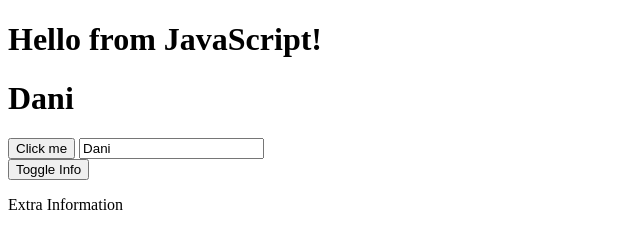
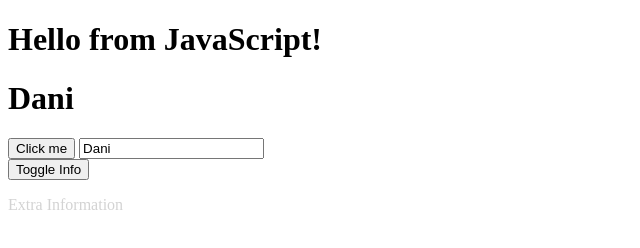
Before and after one commit to christinaheadley/practice_vuejs, a plain HTML site: page index.html in a window 1280 px wide. Both pictures are taken after a click on the button "Toggle Info". Shown: the whole page, without its empty margins (0-640 px from the left). Drawn offline with nearby package versions, Linux system fonts and the light colour scheme.

Commit message:
adds v-bind:class directive

```diff
--- a/index.html
+++ b/index.html
@@ -7,6 +7,12 @@
     <script src="https://cdn.jsdelivr.net/npm/vue/dist/vue.js"></script>
     <script src="index.js" defer></script>
   </head>
+  <style>
+    .disabled {
+      color: LightGrey;
+      transition: color 1s ease;
+    }
+  </style>
   <body>
     <div id="app">
       <!-- Vue works here -->
@@ -16,7 +22,7 @@
       <input type="text" v-model="name" />
       <div>
         <button v-on:click="showInfo = !showInfo">Toggle Info</button>
-        <p v-if="showInfo">Extra Information</p>
+        <p v-bind:class="{ disabled: showInfo }">Extra Information</p>
       </div>
     </div>
   </body>
```
